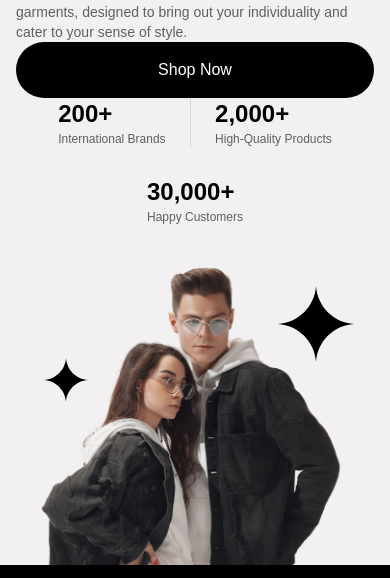
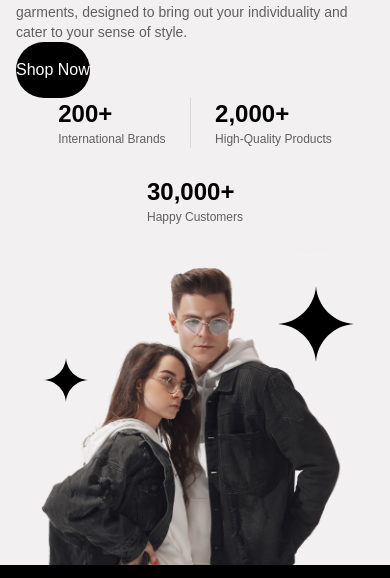
Before and after one commit to asekabtw/shopco, a website: page src/index.html in a window 390 px wide. Shown: the part 266-844 px from the top of the page. Drawn offline with Linux system fonts and the light colour scheme.

Commit message:
w-full to lg button show now

```diff
--- a/src/index.html
+++ b/src/index.html
@@ -162,7 +162,7 @@
               designed to bring out your individuality and cater to your sense
               of style.
             </p>
-            <button class="w-full bg-black py-4 text-white rounded-[62px]">
+            <button class="bg-black py-4 text-white rounded-[62px] lg:w-full">
               Shop Now
             </button>
             <!-- end of TEXT -->
```
Also changed, not shown: src/style.css.
